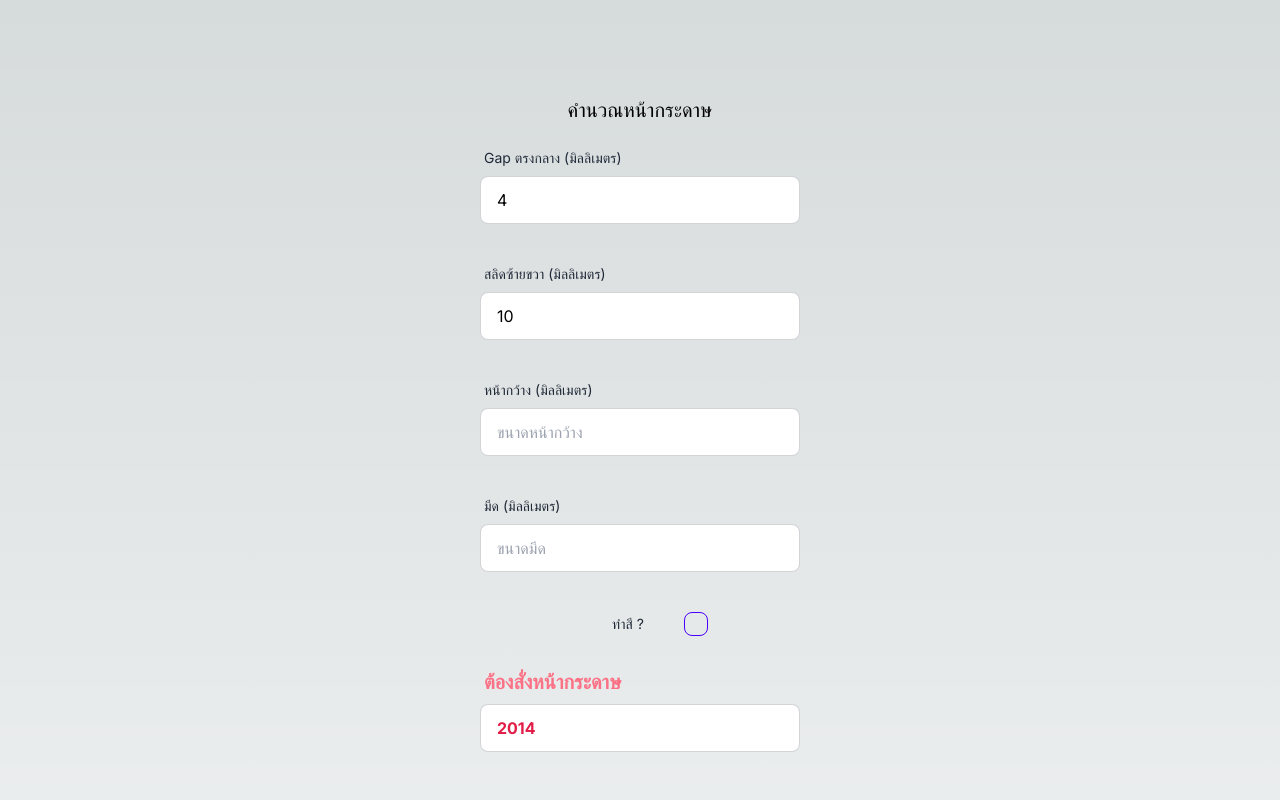
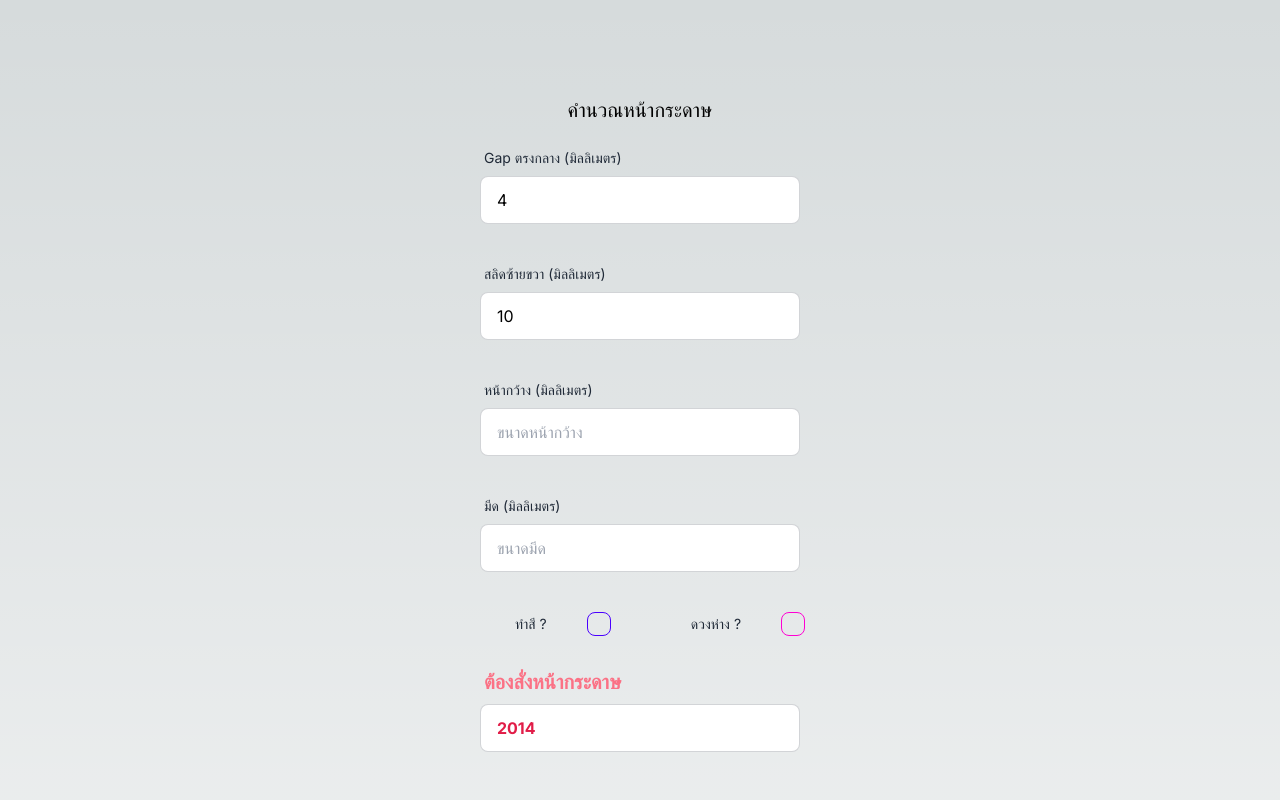
Before and after one commit to Nuttiwut-Simsiri/PaperCalculator, a Next.js app: page / in a window 1280 px wide. Shown: the top 800 px of the page. Built offline with nearby package versions, Linux system fonts and the light colour scheme.

Commit message:
Add new factor

```diff
--- a/src/app/page.tsx
+++ b/src/app/page.tsx
@@ -16,6 +16,7 @@ export default function Home() {
   const [cutterSize, setCutterSize] = useState(2);
 
   const [isColor, setIsColor] = useState(false);
+  const [isNeedMoreGap, setIsNeedMoreGap] = useState(false);
 
   const [paperWR, setPaperWR] = useState(100);
 
@@ -37,9 +38,10 @@ export default function Home() {
 
   useEffect(() => {
     var color_factor = isColor ? 4 : 0
-    var temp = (paperW * cutterSize) + centerGap + slidLR + color_factor
+    var gap_factor = isNeedMoreGap ? 2 : 0
+    var temp = (paperW * cutterSize) + centerGap + slidLR + color_factor + gap_factor
     setPaperWR(temp)
-  }, [centerGap, slidLR, paperW, cutterSize, isColor])
+  }, [centerGap, slidLR, paperW, cutterSize, isColor, isNeedMoreGap])
 
   useEffect(() => {
     var b = paperH + paperGap
@@ -95,14 +97,25 @@ export default function Home() {
         </div>
       </label>
 
+      <div className='flex gap-8'>
         <label>
           <div className="form-control w-full">
             <label className="label cursor-pointer">
               <span className="label-text px-10"> ทำสี ?</span>
-            <input type="checkbox" defaultChecked={isColor} className="checkbox checkbox-primary" onChange={(e) => setIsColor(e.target.checked)} />
+              <input name="color" type="checkbox" defaultChecked={isColor} className="checkbox checkbox-primary" onChange={(e) => setIsColor(e.target.checked)} />
             </label>
           </div>
         </label>
+        <label>
+          <div className="form-control w-full">
+            <label className="label cursor-pointer">
+              <span className="label-text px-10"> ดวงห่าง ?</span>
+              <input name="gap" type="checkbox" defaultChecked={isNeedMoreGap} className="checkbox checkbox-secondary" onChange={(e) => setIsNeedMoreGap(e.target.checked)} />
+            </label>
+          </div>
+        </label>
+
+      </div>
 
       <label className="form-control w-full max-w-xs">
         <div className="label">
```
Lines whose indentation alone changed are shown as unchanged.
